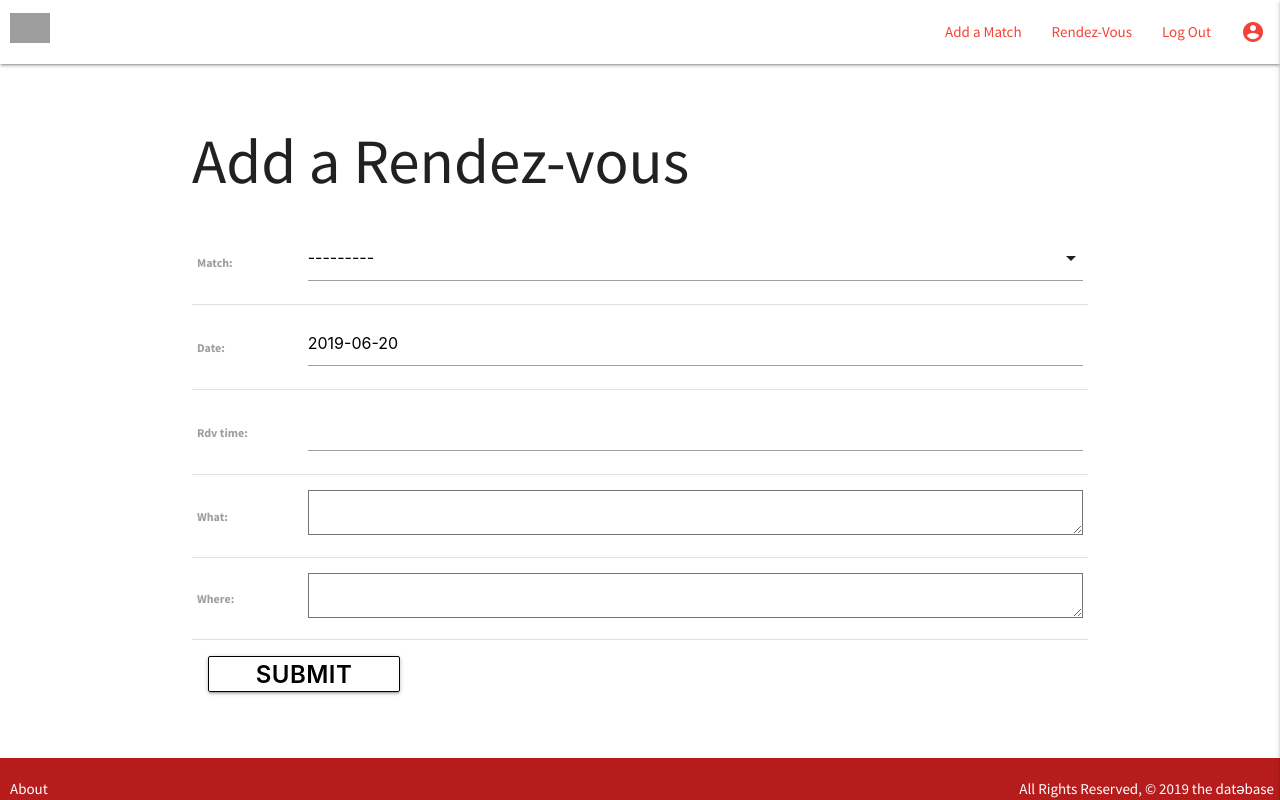
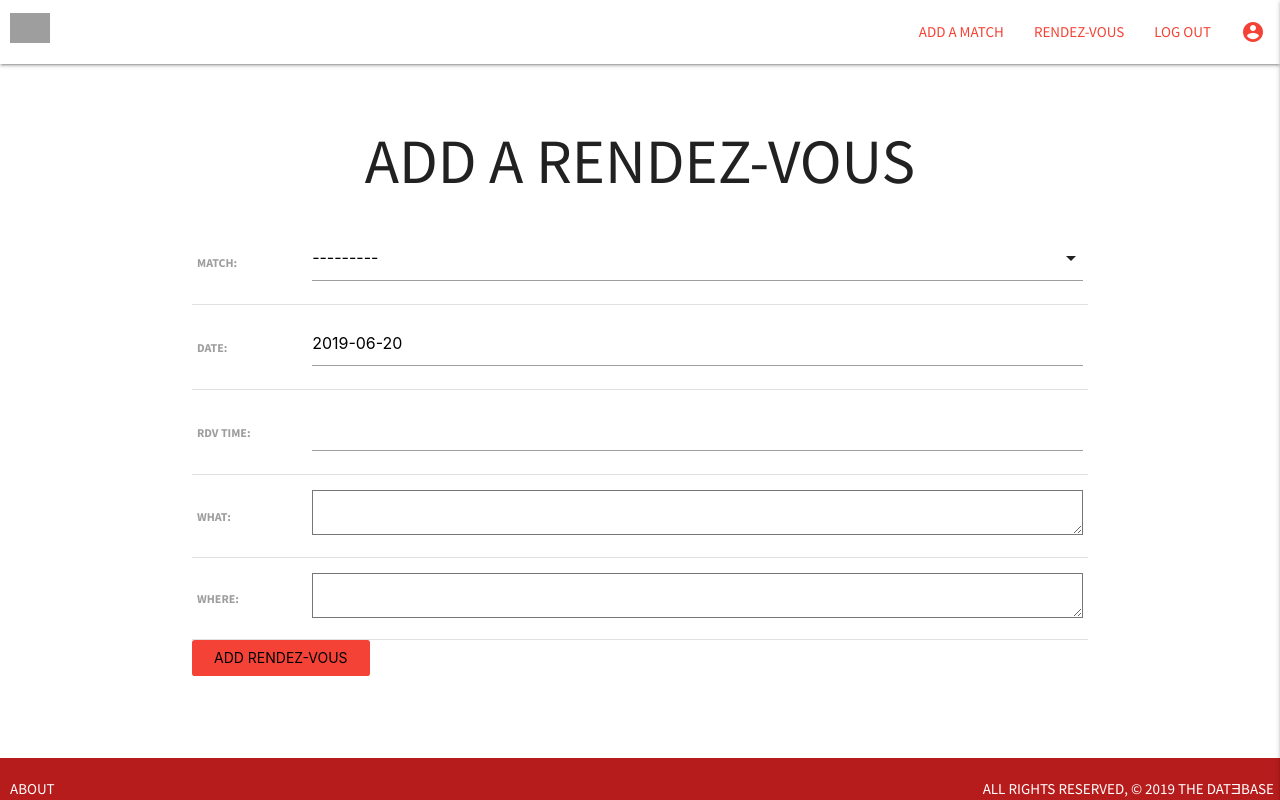
Before and after one commit to daparducci/datebase, a Django app: page /rdvs/create in a window 1280 px wide. Run offline with Django 3.2, Linux system fonts and the light colour scheme; the visitor is signed in with stand-in values (Sample User, id 1); data that the repository does not hold is empty; grey boxes are pictures that could not be loaded.

Commit message:
more tweaking to templates

```diff
--- a/main_app/static/css/style.css
+++ b/main_app/static/css/style.css
@@ -3,6 +3,7 @@ body {
     min-height: 100vh;
     flex-direction: column;
     font-family: 'Source Sans Pro', sans-serif;
+    text-transform: uppercase;
 }
 
 main.container {
--- a/main_app/templates/base.html
+++ b/main_app/templates/base.html
@@ -2,6 +2,7 @@
 
 <!DOCTYPE html>
 <html lang="en">
+
 <head>
     <meta charset="UTF-8">
     <meta name="viewport" content="width=device-width, initial-scale=1.0">
@@ -13,13 +14,15 @@
     <link href="https://fonts.googleapis.com/icon?family=Material+Icons" rel="stylesheet">
     <script src="https://cdnjs.cloudflare.com/ajax/libs/materialize/1.0.0/js/materialize.min.js"></script>
 </head>
+
 <body>
-    <header class="navbar" >
     <nav>
         <div class="nav-wrapper white">
-                <a href="{% url 'matches_index' %}" class="left brand-logo" style="margin: 0 10px"><img height="30vh" src="https://i.imgur.com/dQnQmno.png" alt="datebase logo"></a>
+            <a href="{% url 'matches_index' %}" class="left brand-logo" style="margin: 0 10px"><img height="30vh"
+                    src="https://i.imgur.com/dQnQmno.png" alt="datebase logo"></a>
             {% if user.is_authenticated %}
-                <a href="#" data-target="mobile-links" class="right sidenav-trigger red-text text-darken 4"><i class="large material-icons">menu</i></a>
+            <a href="#" data-target="mobile-links" class="right sidenav-trigger red-text text-darken 4"><i
+                    class="large material-icons">menu</i></a>
             <ul class="right hide-on-med-and-down">
                 <li> <a class="red-text text-darken 4" href="{% url 'matches_create' %}">Add a Match</a></li>
                 <li> <a class="red-text text-darken 4" href="{% url 'rdvs_index' %}">Rendez-Vous</a></li>
@@ -29,7 +32,8 @@
                 <li> <a class="profile red-text text-darken 4" href="{% url 'profile' user.id %}"><img class="profile-pic circle" height="40vh" width="40vw" src="{{photo.url}}"></a></li>
                 {% endif %}
                 {% empty %}
-                    <li> <a class="red-text text-darken 4" href="{% url 'profile' user.id %}"><i class="large material-icons">account_circle</i></a></li>
+                <li> <a class="red-text text-darken 4" href="{% url 'profile' user.id %}"><i
+                            class="large material-icons">account_circle</i></a></li>
                 {% endfor %}
                 {% endif %}
             </ul>
@@ -39,10 +43,12 @@
     <ul class="sidenav" id="mobile-links">
         {% for photo in user.user_photo_set.all %}
         {% if forloop.counter == 1 %}
-                    <li> <a class="profile red-text text-darken 4" href="{% url 'profile' user.id %}"><img class="profile-pic circle" height="40vh" width="40vw" src="{{photo.url}}"></a></li>
+        <li> <a class="profile red-text text-darken 4" href="{% url 'profile' user.id %}"><img
+                    class="profile-pic circle" height="40vh" width="40vw" src="{{photo.url}}"></a></li>
         {% endif %}
         {% empty %}
-                <li> <a class="red-text text-darken 4" href="{% url 'profile' user.id %}"><i class="large material-icons">account_circle</i></a></li>
+        <li> <a class="red-text text-darken 4" href="{% url 'profile' user.id %}"><i
+                    class="large material-icons">account_circle</i></a></li>
         {% endfor %}
         <li> <a class="red-text text-darken 4" href="{% url 'matches_create' %}">Add a Match</a></li>
         <li> <a class="red-text text-darken 4" href="{% url 'rdvs_index' %}">Rendez-Vous</a></li>
@@ -50,7 +56,7 @@
     </ul>
     {% endif %}
 
-    </header>
+
     <main class="container">
         {% block content %}
         {% endblock %}
@@ -71,4 +77,5 @@
     });
 
 </script>
+
 </html>
--- a/main_app/templates/main_app/match_form.html
+++ b/main_app/templates/main_app/match_form.html
@@ -3,9 +3,9 @@
 {% block content %}
 
 {% if object %}
-    <h1>Edit <span class="teal-text">{{object.name}}</span></h1>
+    <h1 class="center-align">Edit <span class="red-text">{{object.name}}</span></h1>
 {% else %}
-    <h1>Add a Match</h1>
+    <h1 class="center-align">Add a Match</h1>
 {% endif %}
 
     <form action="" method="post">
@@ -13,7 +13,7 @@
         <table>
             {{ form.as_table }}
         </table>
-        <input type="submit" value="Submit" class="btn">
+        <input type="submit" value="Add Match" class="waves-effect btn-flat red white-text">
     </form>
 
 <script>
--- a/main_app/templates/main_app/profile_form.html
+++ b/main_app/templates/main_app/profile_form.html
@@ -13,7 +13,7 @@
         <table>
             {{ form.as_table }}
         </table>
-        <input type="submit" value="Submit" class="btn">
+        <input type="submit" value="Submit" class="waves-effect btn-flat red white-text">
     </form>
 
 <script>
--- a/main_app/templates/main_app/rdv_form.html
+++ b/main_app/templates/main_app/rdv_form.html
@@ -4,9 +4,9 @@
 
 
 {% if object %}
-<h1>Edit <span class="teal-text">{{object.name}}</span></h1>
+<h1 class="center-align">Edit <span class="red-text">{{object.name}}</span></h1>
 {% else %}
-<h1>Add a Rendez-vous</h1>
+<h1 class="center-align">Add a Rendez-vous</h1>
 {% endif %}
 
 <form action="" method="post">
@@ -14,7 +14,7 @@
     <table>
         {{ form.as_table }}
     </table>
-    <input type="submit" value="Submit" class="btn">
+    <input type="submit" value="Add Rendez-vous" class="waves-effect btn-flat red white-text">
 </form>
 
 <script>
--- a/main_app/views.py
+++ b/main_app/views.py
@@ -22,7 +22,6 @@ from googleapiclient.discovery import build
 from google_auth_oauthlib.flow import InstalledAppFlow
 from google.auth.transport.requests import Request
 from django.utils import timezone
-from tz_detect.templatetags.tz_detect import tz_detect
 
 S3_BASE_URL = 'https://s3-us-west-1.amazonaws.com/'
 BUCKET = 'datebase'
```
Also changed, not shown: main_app/templates/main_app/rdv_detail.html (+10 -13 lines), main_app/templates/matches/match_detail.html (+4 -4 lines), 1 other file. Lines whose indentation alone changed are shown as unchanged.
